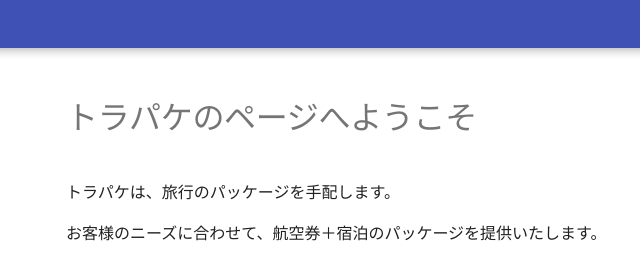
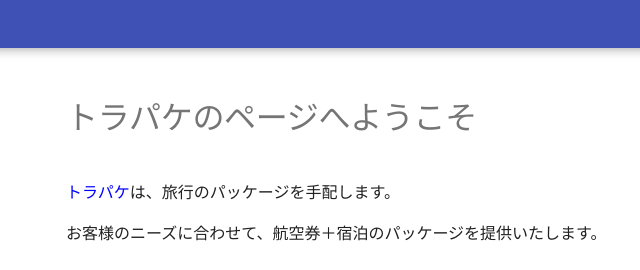
Before and after one commit to trapacket/trapacket.github.io, a plain HTML site: page index.html in a window 1280 px wide. Shown: the top 270 px of the page, 230-870 px from the left. Drawn offline with Linux system fonts and the light colour scheme.

Commit message:
Deployed 0d71a97 with MkDocs version: 1.4.3

```diff
--- a/index.html
+++ b/index.html
@@ -229,7 +229,7 @@
 
 
 <h1 id="_1">トラパケのページへようこそ</h1>
-<p>トラパケは、旅行のパッケージを手配します。 </p>
+<p><span style="color:blue">トラパケ</span>は、旅行のパッケージを手配します。 </p>
 <p>お客様のニーズに合わせて、航空券＋宿泊のパッケージを提供いたします。 </p>
 
 
```
Also changed, not shown: 1 other file.
